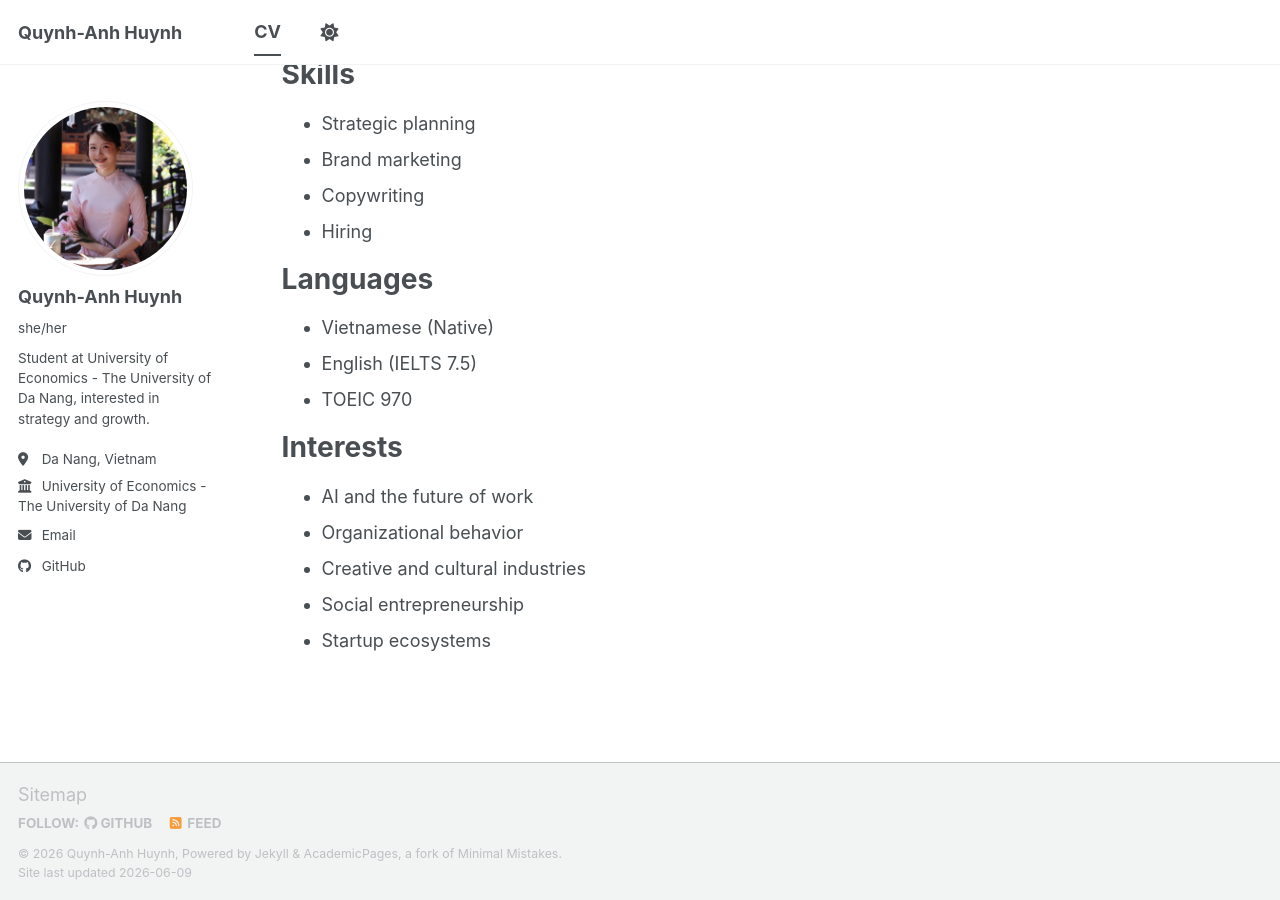
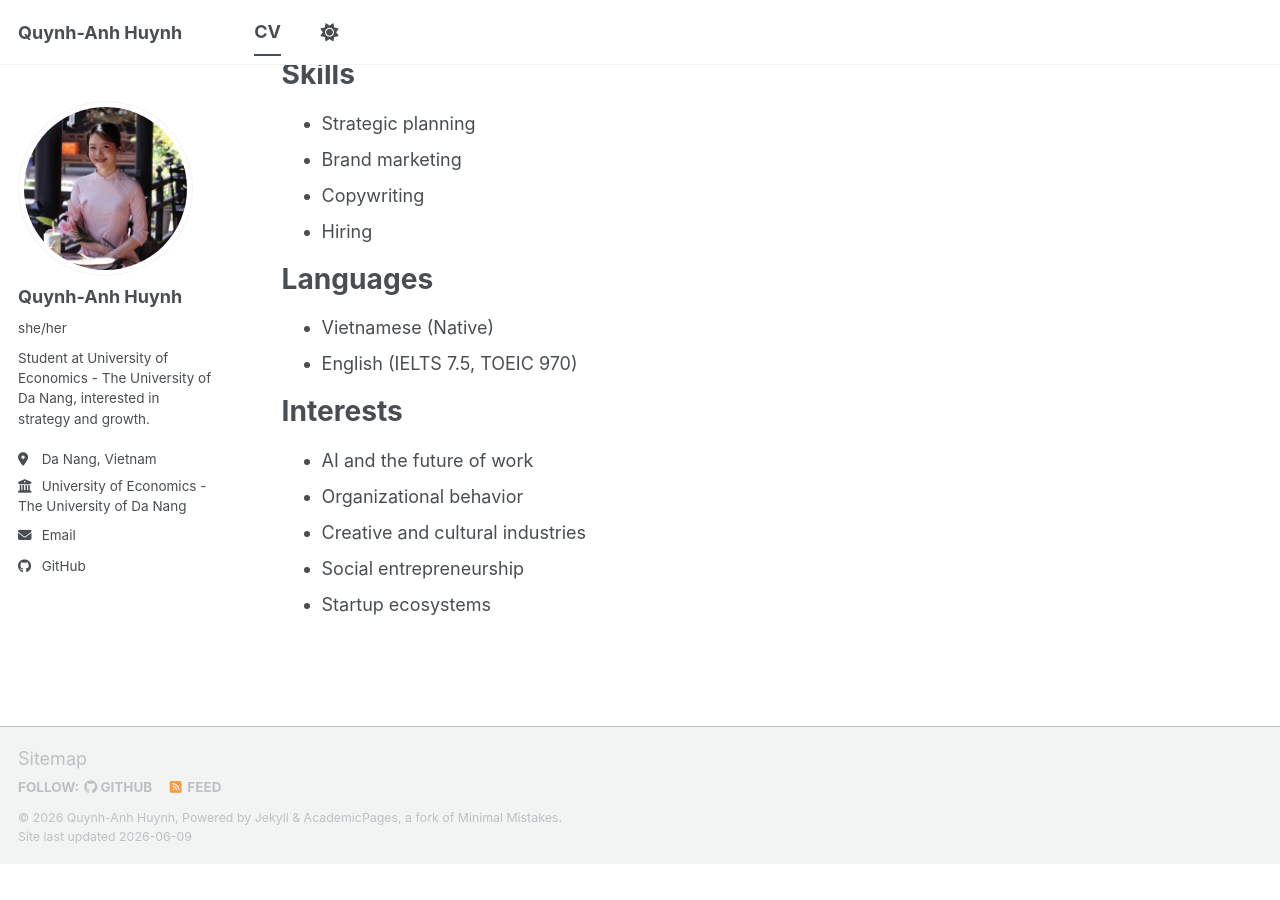
Before and after one commit to quynhanhhuynh/quynhanhhuynh.github.io, a Jekyll site: the page built from _pages/cv.md, in a window 1280 px wide and 900 px high, scrolled down 1629 px. Built offline with Jekyll 4.4.1, drawn with Linux system fonts in a browser that asks for light colours; a script bundle is joined from its source files by our own code; library files that are not in the unit come from our copies; after the commit the page ends 2493 px from its top, so only the background shows below that.

Commit message:
Refine CV language section

```diff
--- a/_pages/cv.md
+++ b/_pages/cv.md
@@ -66,8 +66,7 @@ Skills
 Languages
 ======
 * Vietnamese (Native)
-* English (IELTS 7.5)
-* TOEIC 970
+* English (IELTS 7.5, TOEIC 970)
 
 Interests
 ======
```
